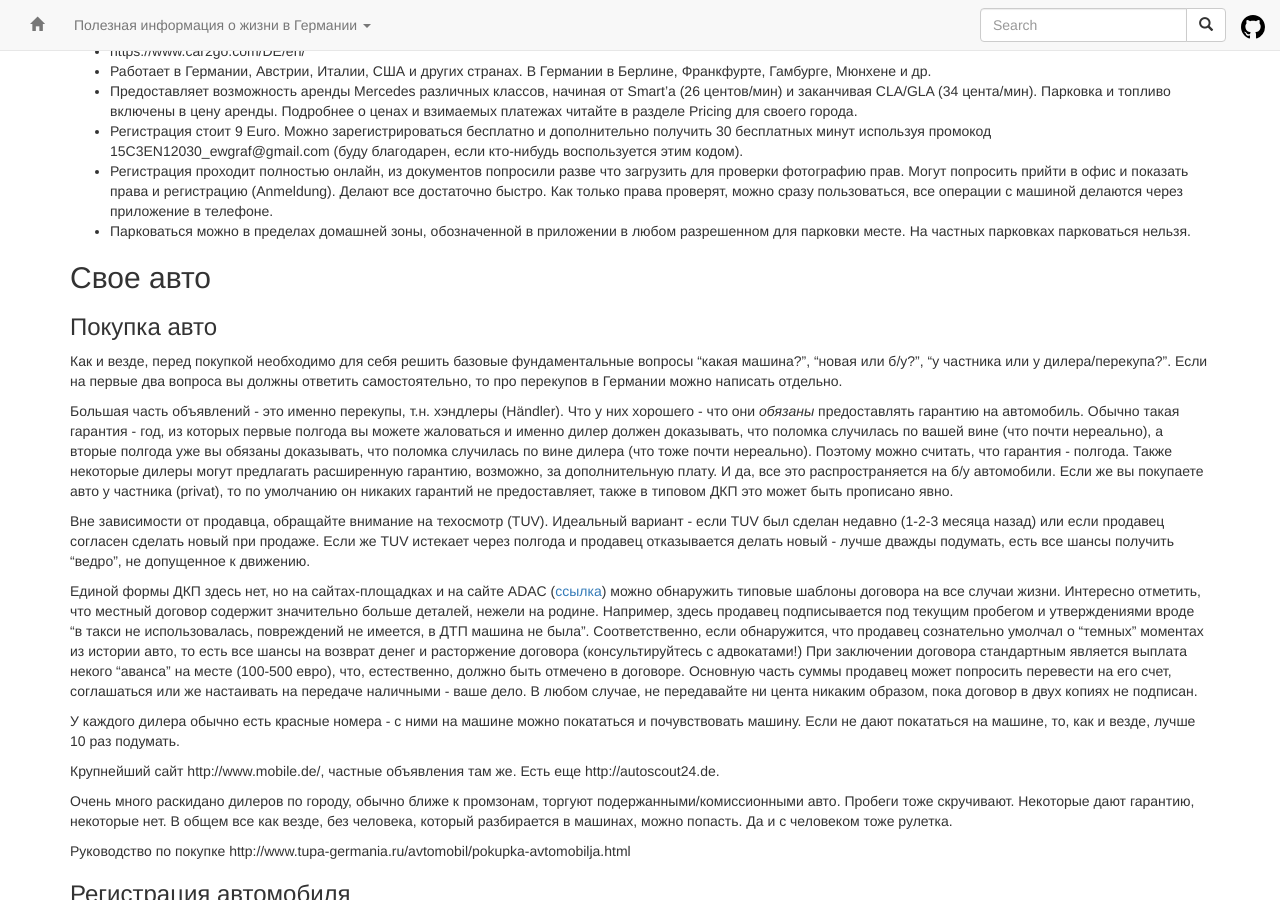
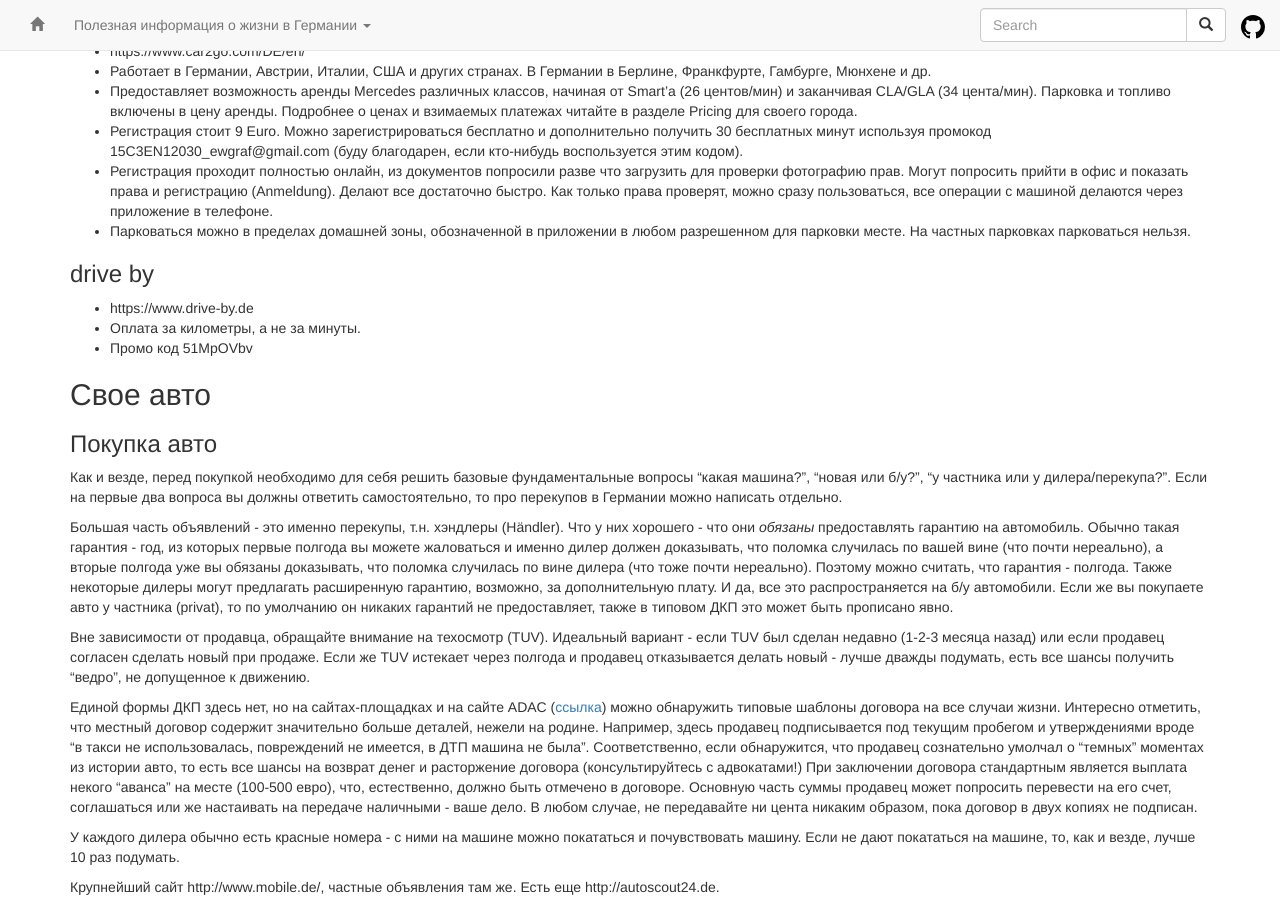
Before and after one commit to ru-de/faq, a Jekyll site: the page built from pages/Авто.md, in a window 1280 px wide and 900 px high, scrolled down 4193 px. Built offline with Jekyll 4.4.1, drawn with Linux system fonts in a browser that asks for light colours; nearby versions of some CDN libraries.

Commit message:
Travis #928: sync github pages

```diff
--- a/pages/Авто.md
+++ b/pages/Авто.md
@@ -163,6 +163,13 @@ A: Скорее всего есть, для этого рекомендуетс
 - Регистрация стоит 9 Euro. Можно зарегистрироваться бесплатно и дополнительно получить 30 бесплатных минут используя промокод 15C3EN12030_ewgraf@gmail.com (буду благодарен, если кто-нибудь воспользуется этим кодом).
 - Регистрация проходит полностью онлайн, из документов попросили разве что загрузить для проверки фотографию прав. Могут попросить прийти в офис и показать права и регистрацию (Anmeldung). Делают все достаточно быстро. Как только права проверят, можно сразу пользоваться, все операции с машиной делаются через приложение в телефоне.
 - Парковаться можно в пределах домашней зоны, обозначенной в приложении в любом разрешенном для парковки месте. На частных парковках парковаться нельзя.
+
+### drive by
+- https://www.drive-by.de
+- Оплата за километры, а не за минуты.
+- Промо код 51MpOVbv
+
+
 
 ## Свое авто
 
```
